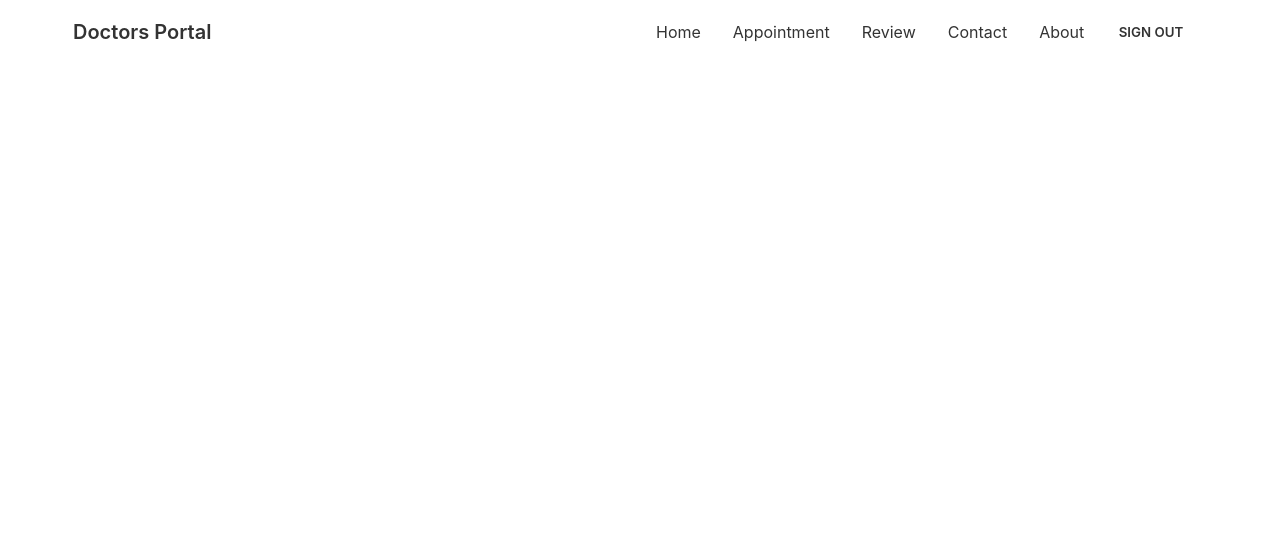
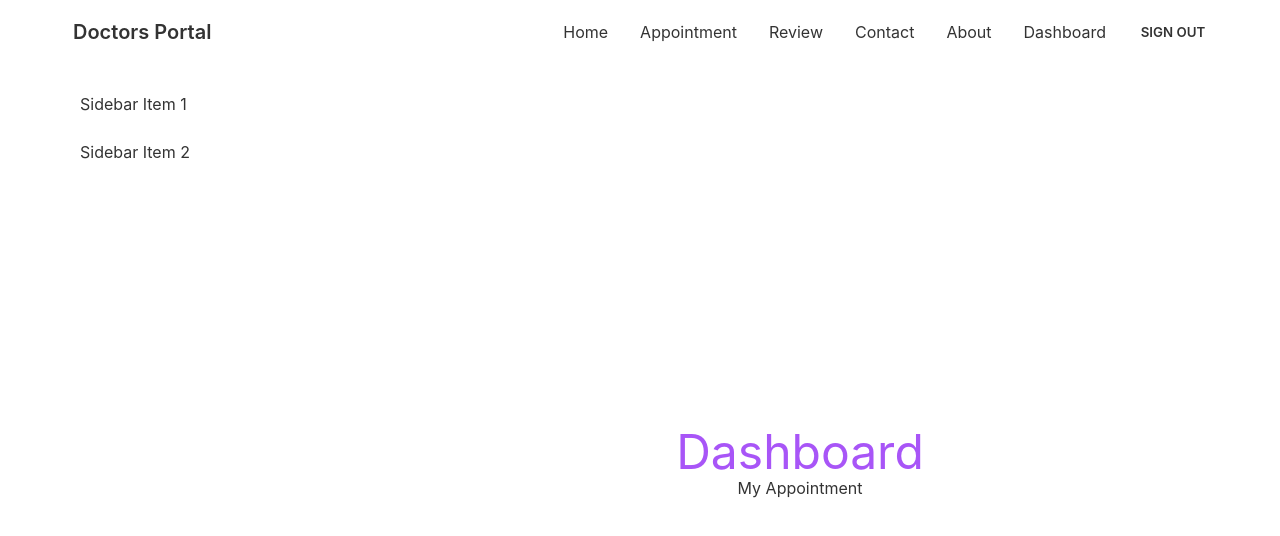
Before and after one commit to mowuj/doctors-portal-client, a React (Create React App) app: page /dashboard in a window 1280 px wide. Shown: the top 536 px of the page. Built offline with nearby package versions, Linux system fonts and the light colour scheme; no server answers; sample sign-in values are in the browser's storage.

Commit message:
nated route dashboard

```diff
--- a/src/App.js
+++ b/src/App.js
@@ -12,6 +12,9 @@ import { ToastContainer } from 'react-toastify';
   import 'react-toastify/dist/ReactToastify.css';
 
 import Navbar from './Pages/Shared/Navbar/Navbar';
+import Dashboard from './Pages/Dashboard/Dashboard/Dashboard';
+import MyAppointment from './Pages/Dashboard/MyAppointment/MyAppointment';
+import MyReview from './Pages/Dashboard/MyReview/MyReview';
 
 function App() {
   return (
@@ -26,6 +29,13 @@ function App() {
           <RequireAuth>
           <Appointment></Appointment>
         </RequireAuth>}></Route>
+        <Route path='/dashboard' element={
+          <RequireAuth>
+          <Dashboard></Dashboard>
+          </RequireAuth>}>
+          <Route index element={<MyAppointment></MyAppointment>}></Route>
+          <Route path="review" element={<MyReview></MyReview>}></Route>
+        </Route>
       </Routes>
       <ToastContainer />
     </div>
--- /dev/null
+++ b/src/Pages/Dashboard/Dashboard/Dashboard.js
@@ -0,0 +1,28 @@
+import React from 'react';
+import { Link, Outlet } from 'react-router-dom';
+
+const Dashboard = () => {
+    return (
+        <div class="drawer drawer-mobile">
+  <input id="my-drawer-2" type="checkbox" class="drawer-toggle" />
+  <div class="drawer-content flex flex-col items-center justify-center">
+                {/* <!-- Page content here --> */}
+                <h2 className='text-5xl text-purple-500'>Dashboard</h2>
+                <Outlet></Outlet>
+    <label for="my-drawer-2" class="btn btn-primary drawer-button lg:hidden">Open drawer</label>
+
+  </div>
+  <div class="drawer-side">
+    <label for="my-drawer-2" class="drawer-overlay"></label>
+    <ul class="menu p-4 overflow-y-auto w-80 bg-base-100 text-base-content">
+      {/* <!-- Sidebar content here --> */}
+      <li><Link to='/dashboard'>Sidebar Item 1</Link></li>
+      <li><Link to='/dashboard/review'>Sidebar Item 2</Link></li>
+    </ul>
+
+  </div>
+</div>
+    );
+};
+
+export default Dashboard;
--- /dev/null
+++ b/src/Pages/Dashboard/MyAppointment/MyAppointment.js
@@ -0,0 +1,11 @@
+import React from 'react';
+
+const MyAppointment = () => {
+    return (
+        <div>
+            <h2>My Appointment</h2>
+        </div>
+    );
+};
+
+export default MyAppointment;
--- /dev/null
+++ b/src/Pages/Dashboard/MyReview/MyReview.js
@@ -0,0 +1,11 @@
+import React from 'react';
+
+const MyReview = () => {
+    return (
+        <div>
+            <h2>My review</h2>
+        </div>
+    );
+};
+
+export default MyReview;
--- a/src/Pages/Shared/Navbar/Navbar.js
+++ b/src/Pages/Shared/Navbar/Navbar.js
@@ -15,6 +15,9 @@ const Navbar = () => {
         <li><Link to='/review'>Review</Link></li>
         <li><Link to='/contact'>Contact</Link></li>
         <li><Link to='/about'>About</Link></li>
+        {
+            user && <li><Link to='/dashboard'>Dashboard</Link></li>
+        }
         <li>{user?<button className="btn btn-ghost" onClick={logout}>Sign Out</button>:<Link to='/login'>Login</Link> }</li>
 
 
```
